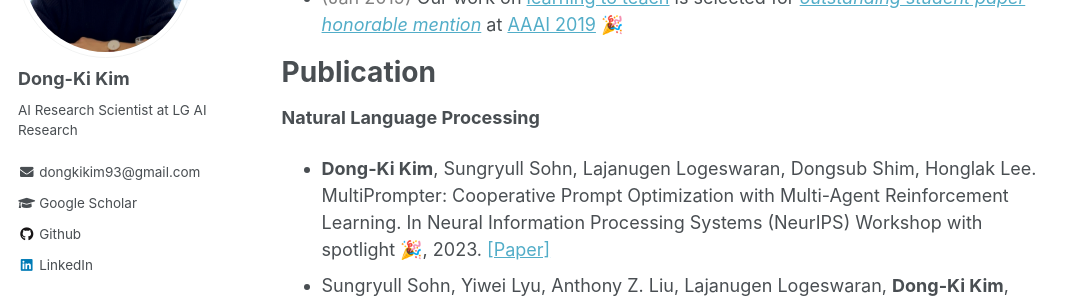
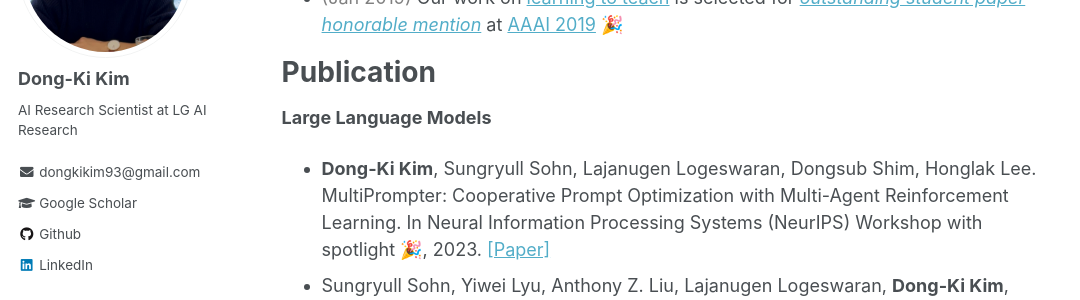
Before and after one commit to dkkim93/dkkim93.github.io, a Jekyll site: the page built from _pages/about.md, in a window 1280 px wide and 900 px high, scrolled down 639 px. Shown: the part 153-453 px from the top of the window, without its empty margins (0-1080 px from the left). Built offline with Jekyll 4.4.1, drawn with Linux system fonts in a browser that asks for light colours.

Commit message:
minor update

```diff
--- a/_pages/about.md
+++ b/_pages/about.md
@@ -27,7 +27,7 @@ Selected News
 
 Publication
 ======
-**Natural Language Processing**
+**Large Language Models**
 * **Dong-Ki Kim**, Sungryull Sohn, Lajanugen Logeswaran, Dongsub Shim, Honglak Lee. MultiPrompter: Cooperative Prompt Optimization with Multi-Agent Reinforcement Learning. In Neural Information Processing Systems (NeurIPS) Workshop with spotlight &#127881;, 2023. <a href="https://arxiv.org/pdf/2310.16730.pdf" target="_blank">[Paper]</a>
 * Sungryull Sohn, Yiwei Lyu, Anthony Z. Liu, Lajanugen Logeswaran, **Dong-Ki Kim**, Dongsub Shim, Honglak Lee. TOD-Flow: Modeling the Structure of Task-Oriented Dialogues. In Empirical Methods in Natural Language Processing (EMNLP), 2023.
 
```
